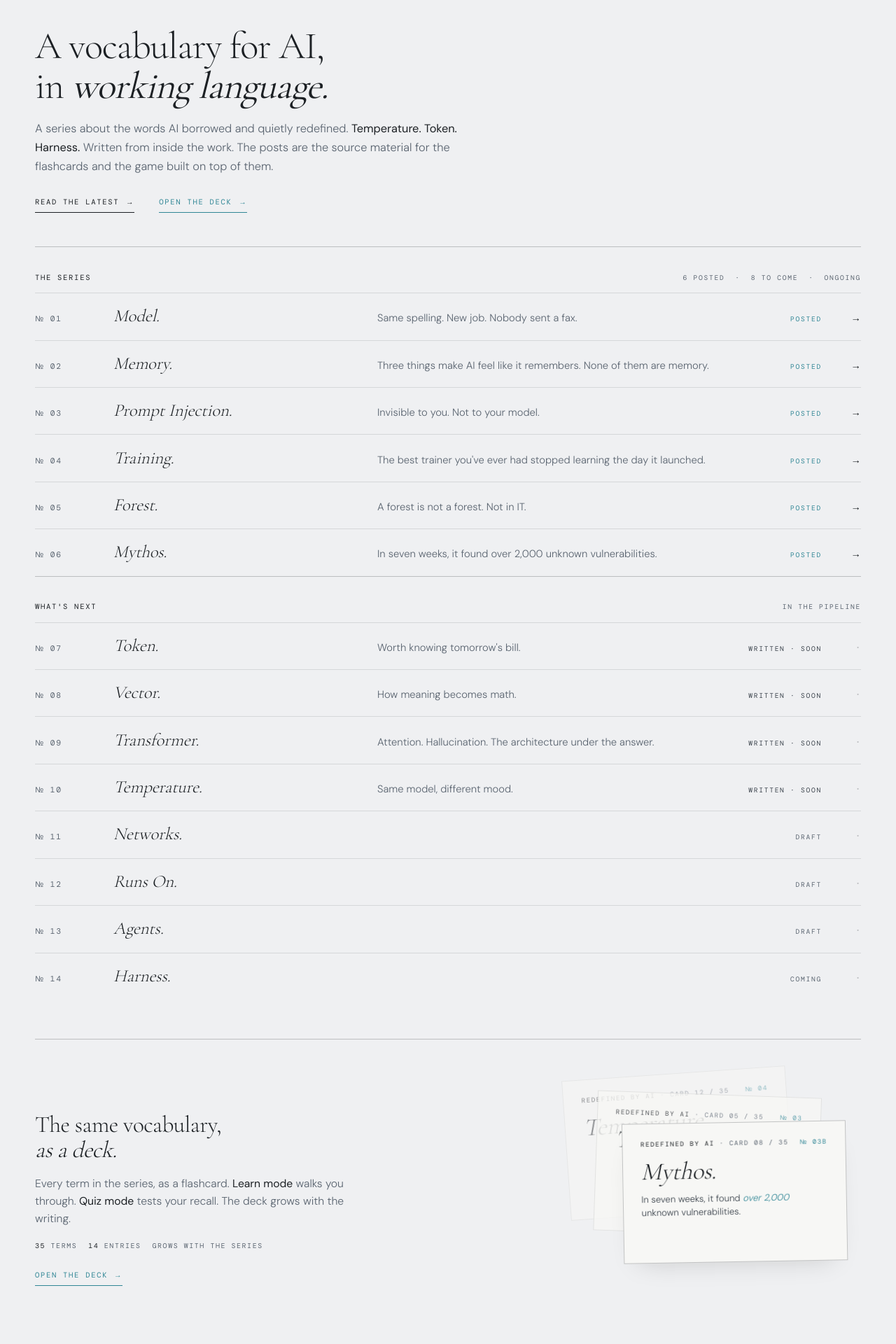
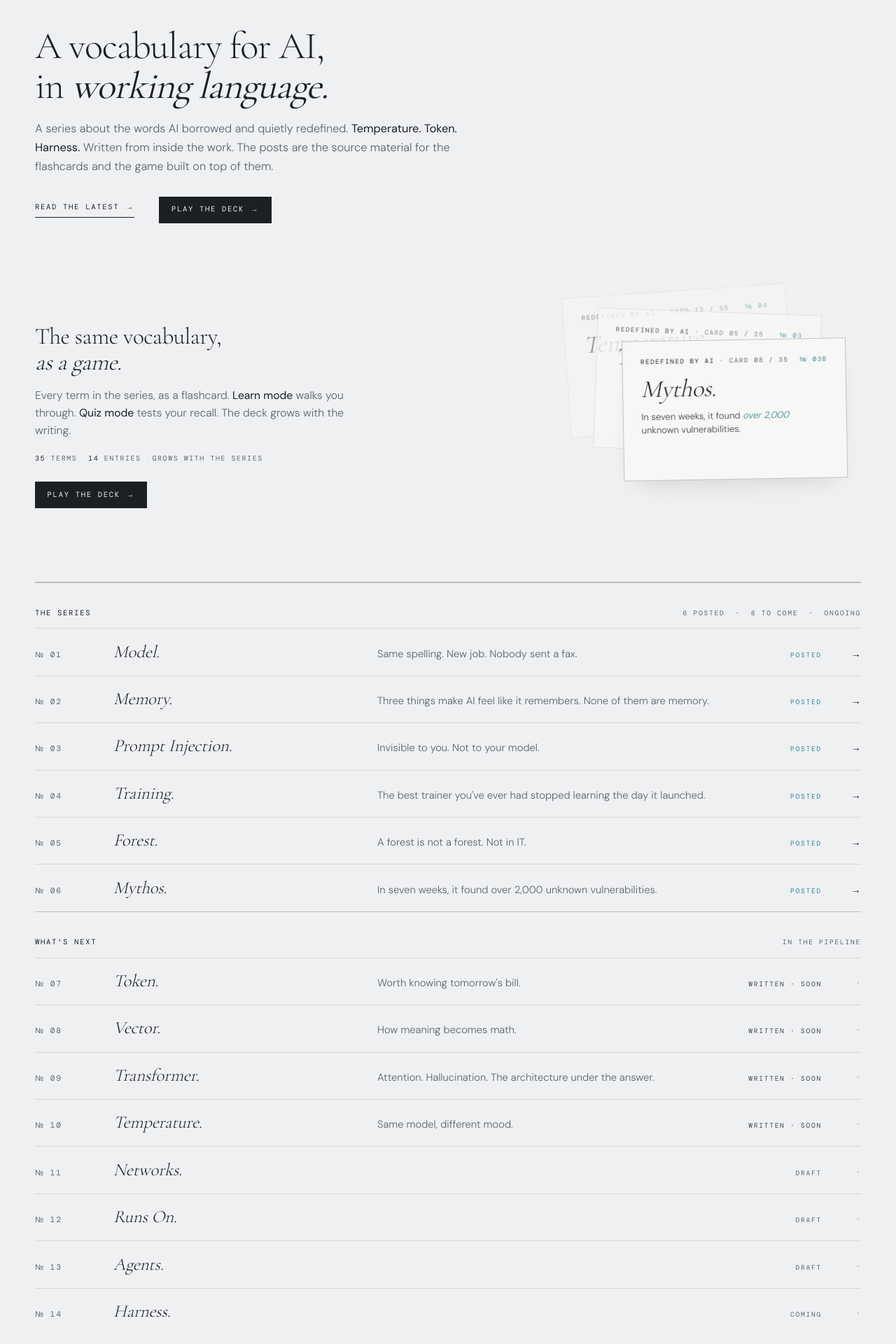
Before and after one commit to fde-shipit/martina-portfolio, a Next.js app: page /redefined-by-ai in a window 1280 px wide. Shown: the part 156-2076 px from the top of the page at 70% size. Built offline with nearby package versions, Linux system fonts and the light colour scheme.

Commit message:
update: deck module reorder, filled CTA buttons, game copy

```diff
--- a/components/RedefinedByAi.tsx
+++ b/components/RedefinedByAi.tsx
@@ -78,10 +78,34 @@ export default function RedefinedByAi() {
                 Read the latest <span className="rba-arr" aria-hidden>→</span>
               </a>
             )}
-            <Link className="rba-cta rba-cta-accent" href={deckHref}>
-              Open the deck <span className="rba-arr" aria-hidden>→</span>
+            <Link className="rba-cta-btn" href={deckHref}>
+              Play the deck <span className="rba-arr" aria-hidden>→</span>
             </Link>
           </div>
+        </div>
+
+        {/* Deck play module — sits between intro and series index */}
+        <div className="rba-play">
+          <div className="rba-copy">
+            <h2 className="rba-h2">
+              The same vocabulary, <em>as a game.</em>
+            </h2>
+            <p className="rba-p">
+              Every term in the series, as a flashcard.{' '}
+              <b>Learn mode</b> walks you through.{' '}
+              <b>Quiz mode</b> tests your recall. The deck grows with the writing.
+            </p>
+            <div className="rba-meta">
+              <span><b>{totalCards}</b> terms</span>
+              <span><b>{entries.length}</b> entries</span>
+              <span>grows with the series</span>
+            </div>
+            <Link className="rba-cta-btn rba-cta-btn-sm" href={deckHref}>
+              Play the deck <span className="rba-arr" aria-hidden>→</span>
+            </Link>
+          </div>
+
+          <DeckVis />
         </div>
 
         {/* Section heading — The Series */}
@@ -116,30 +140,6 @@ export default function RedefinedByAi() {
             .map(({ e, i }) => (
               <Row key={i} num={pad(i + 1)} title={e.title} hook={e.hook} status={e.status} href={e.href} />
             ))}
-        </div>
-
-        {/* Deck play module */}
-        <div className="rba-play">
-          <div className="rba-copy">
-            <h2 className="rba-h2">
-              The same vocabulary, <em>as a deck.</em>
-            </h2>
-            <p className="rba-p">
-              Every term in the series, as a flashcard.{' '}
-              <b>Learn mode</b> walks you through.{' '}
-              <b>Quiz mode</b> tests your recall. The deck grows with the writing.
-            </p>
-            <div className="rba-meta">
-              <span><b>{totalCards}</b> terms</span>
-              <span><b>{entries.length}</b> entries</span>
-              <span>grows with the series</span>
-            </div>
-            <Link className="rba-cta-deck" href={deckHref}>
-              Open the deck <span className="rba-arr" aria-hidden>→</span>
-            </Link>
-          </div>
-
-          <DeckVis />
         </div>
 
       </div>
@@ -284,6 +284,28 @@ const styles = `
     color: var(--accent);
     border-bottom-color: var(--accent);
   }
+  /* Filled button — used for the primary game CTA */
+  .rba-cta-btn {
+    display: inline-flex;
+    align-items: center;
+    gap: 0.55rem;
+    font-family: var(--font-dm-mono);
+    font-size: 0.66rem;
+    text-transform: uppercase;
+    letter-spacing: 0.16em;
+    color: var(--paper);
+    background: var(--ink);
+    text-decoration: none;
+    padding: 0.65rem 1.1rem;
+    width: fit-content;
+    transition: opacity 0.15s ease;
+  }
+  .rba-cta-btn:hover { opacity: 0.82; }
+  .rba-cta-btn:hover .rba-arr { transform: translateX(3px); }
+  /* Slightly smaller variant used inside the deck module */
+  .rba-cta-btn-sm {
+    margin-top: 1.6rem;
+  }
   .rba-arr { transition: transform 0.2s ease; }
   .rba-cta:hover .rba-arr { transform: translateX(3px); }
 
@@ -352,9 +374,10 @@ const styles = `
 
   /* Deck play module */
   .rba-play {
-    margin-top: 3.5rem;
-    padding: 3rem 0 1rem;
-    border-top: 1px solid var(--rule-strong);
+    margin-top: 0;
+    padding: 3rem 0 3.5rem;
+    border-top: none;
+    border-bottom: 1px solid var(--rule-strong);
     display: grid;
     grid-template-columns: 1.1fr 1fr;
     column-gap: 4rem;
@@ -390,20 +413,7 @@ const styles = `
     color: var(--warm);
   }
   .rba-meta b { color: var(--ink); font-weight: 500; }
-  .rba-cta-deck {
-    margin-top: 1.6rem;
-    display: inline-flex; align-items: center; gap: 0.55rem;
-    font-family: var(--font-dm-mono);
-    font-size: 0.66rem;
-    text-transform: uppercase;
-    letter-spacing: 0.16em;
-    color: var(--accent);
-    text-decoration: none;
-    padding-bottom: 0.35rem;
-    border-bottom: 1px solid var(--accent);
-    width: fit-content;
-  }
-  .rba-cta-deck:hover .rba-arr { transform: translateX(3px); }
+  /* rba-cta-deck removed — replaced by rba-cta-btn-sm */
 
   /* ── Animated card deck ──────────────────────────────── */
   .rba-deck-vis {
```
